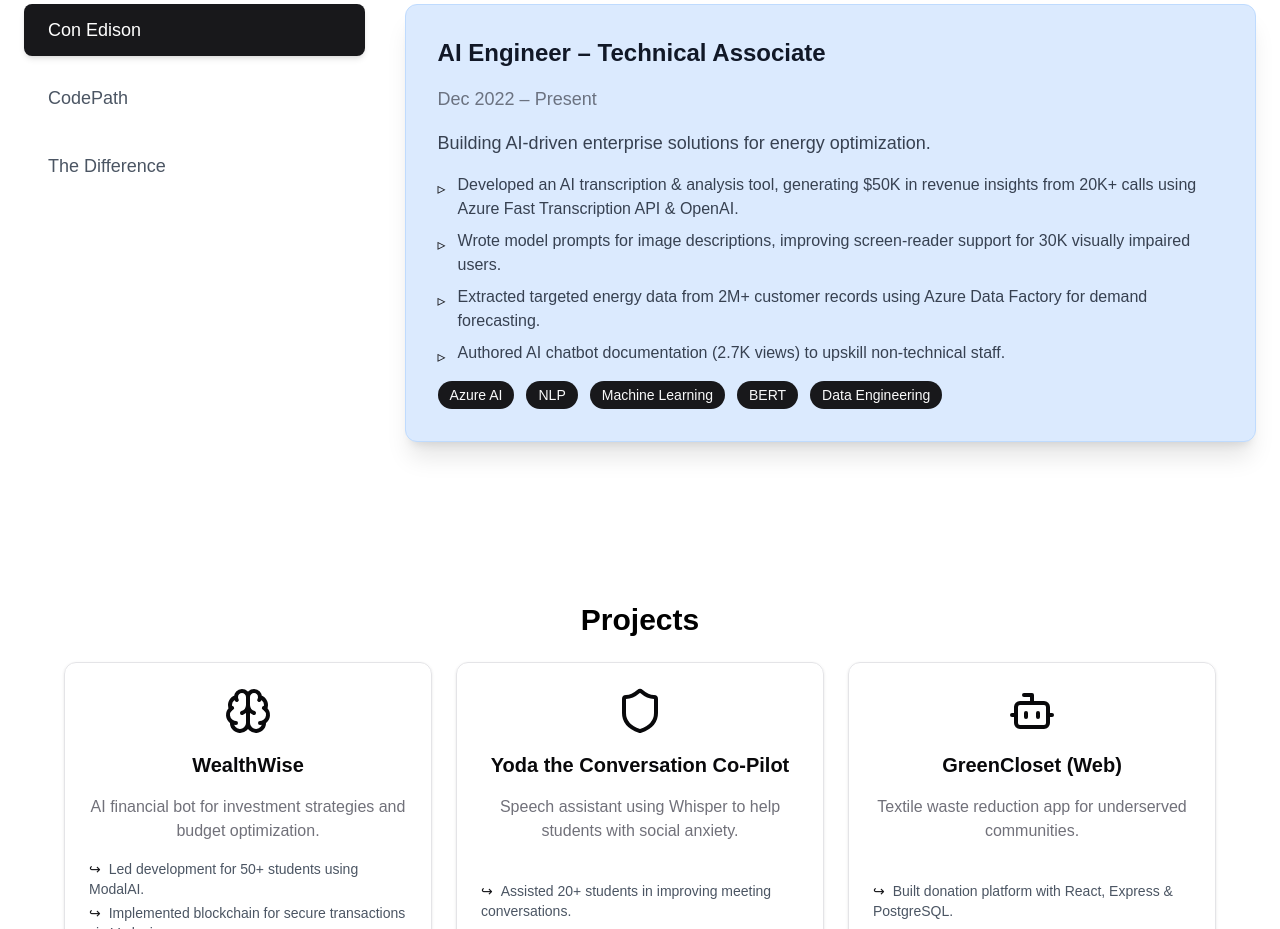
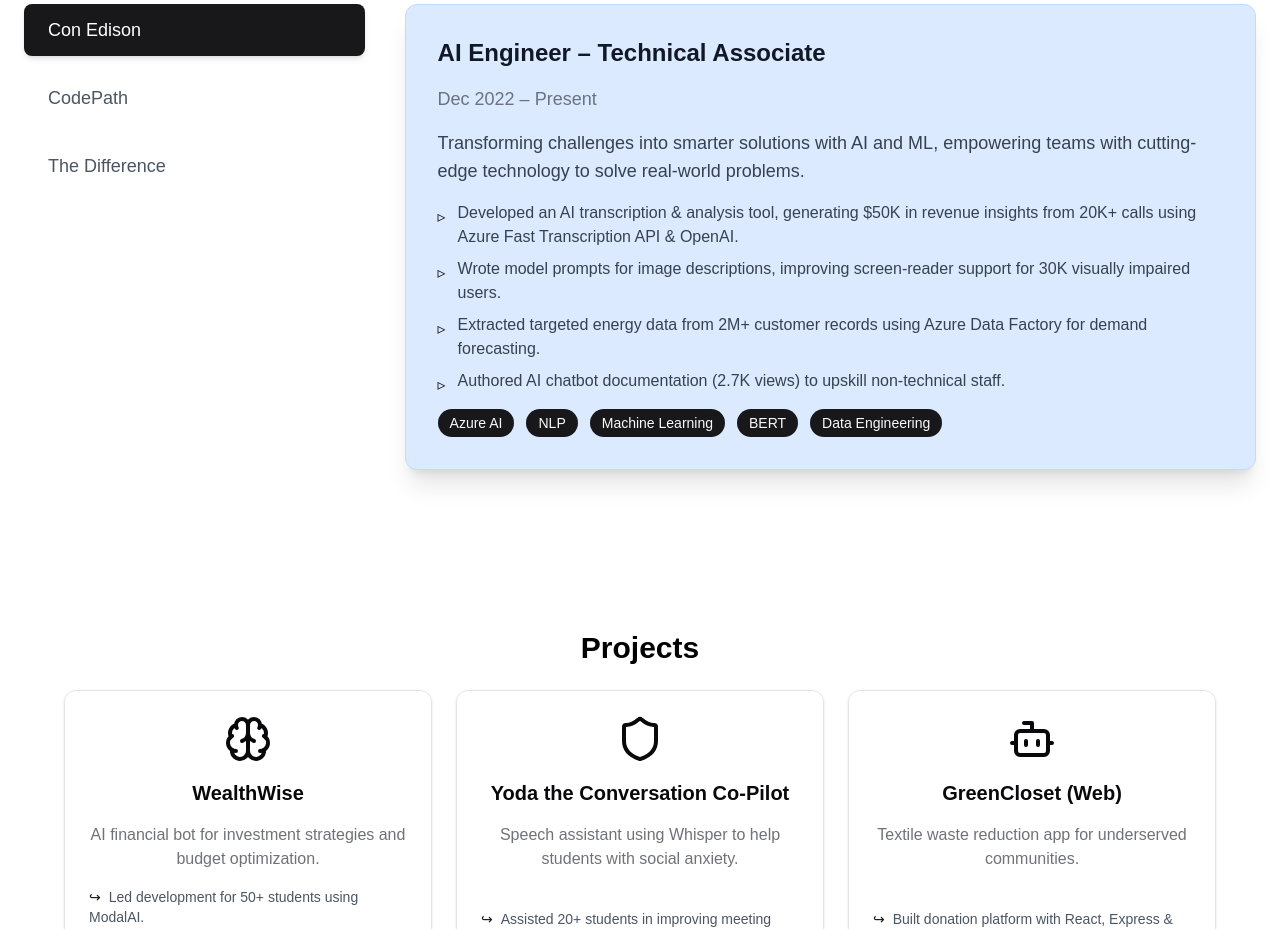
Before and after one commit to fzinnah17/nextjs-portfolio-2025, a Next.js app: page / in a window 1280 px wide. Shown: the part 1700-2629 px from the top of the page. Built offline with nearby package versions, Linux system fonts and the light colour scheme.

Commit message:
Refined Con Edison experience description to reflect a more creative and passionate AI engineer role, focusing on AI/ML impact.

```diff
--- a/components/Experience.tsx
+++ b/components/Experience.tsx
@@ -14,7 +14,7 @@ const experiences = [
     company: "Con Edison",
     title: "AI Engineer – Technical Associate",
     period: "Dec 2022 – Present",
-    description: "Building AI-driven enterprise solutions for energy optimization.",
+    description: "Transforming challenges into smarter solutions with AI and ML, empowering teams with cutting-edge technology to solve real-world problems.",
     details: [
       "Developed an AI transcription & analysis tool, generating $50K in revenue insights from 20K+ calls using Azure Fast Transcription API & OpenAI.",
       "Wrote model prompts for image descriptions, improving screen-reader support for 30K visually impaired users.",
```
